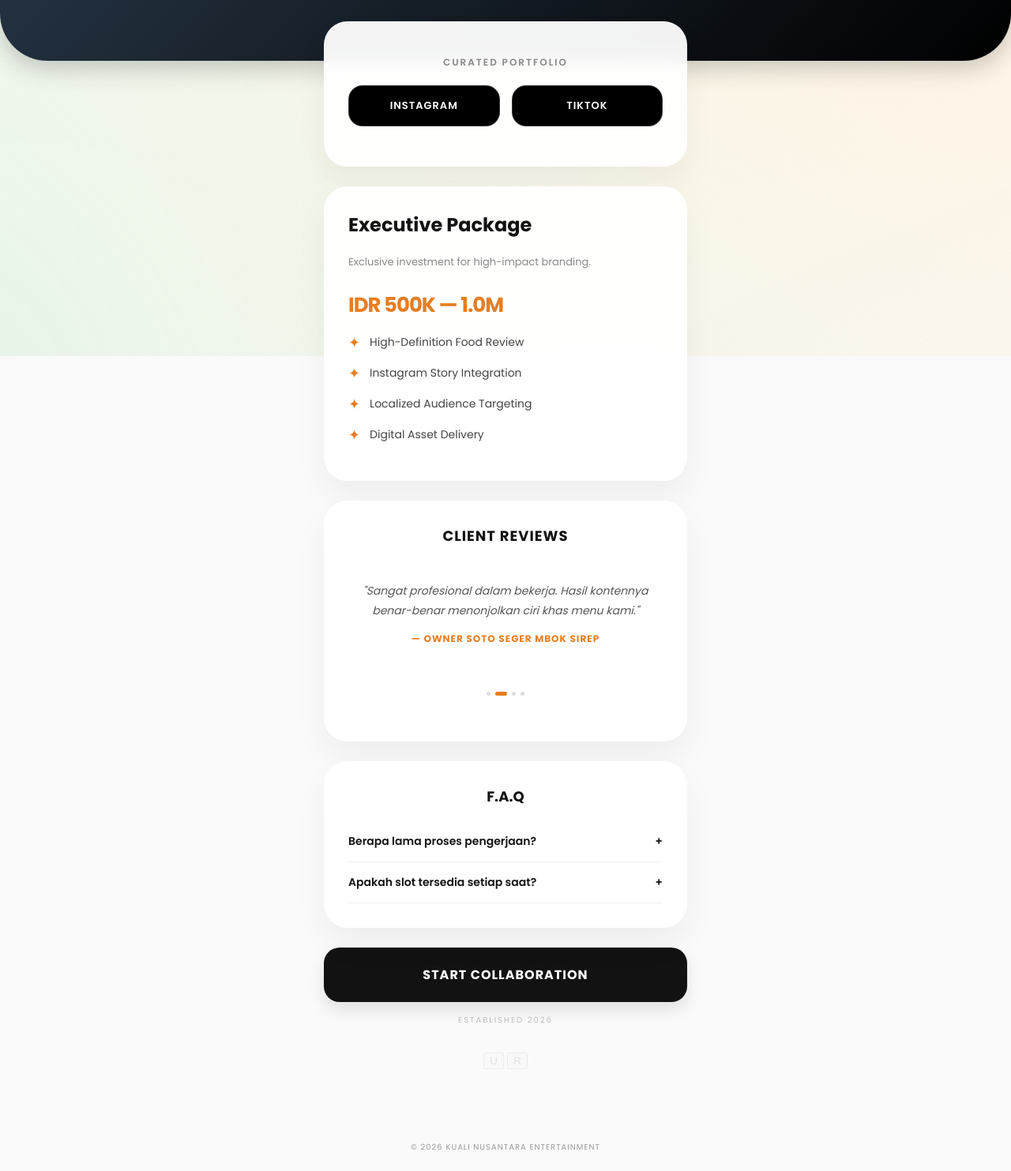
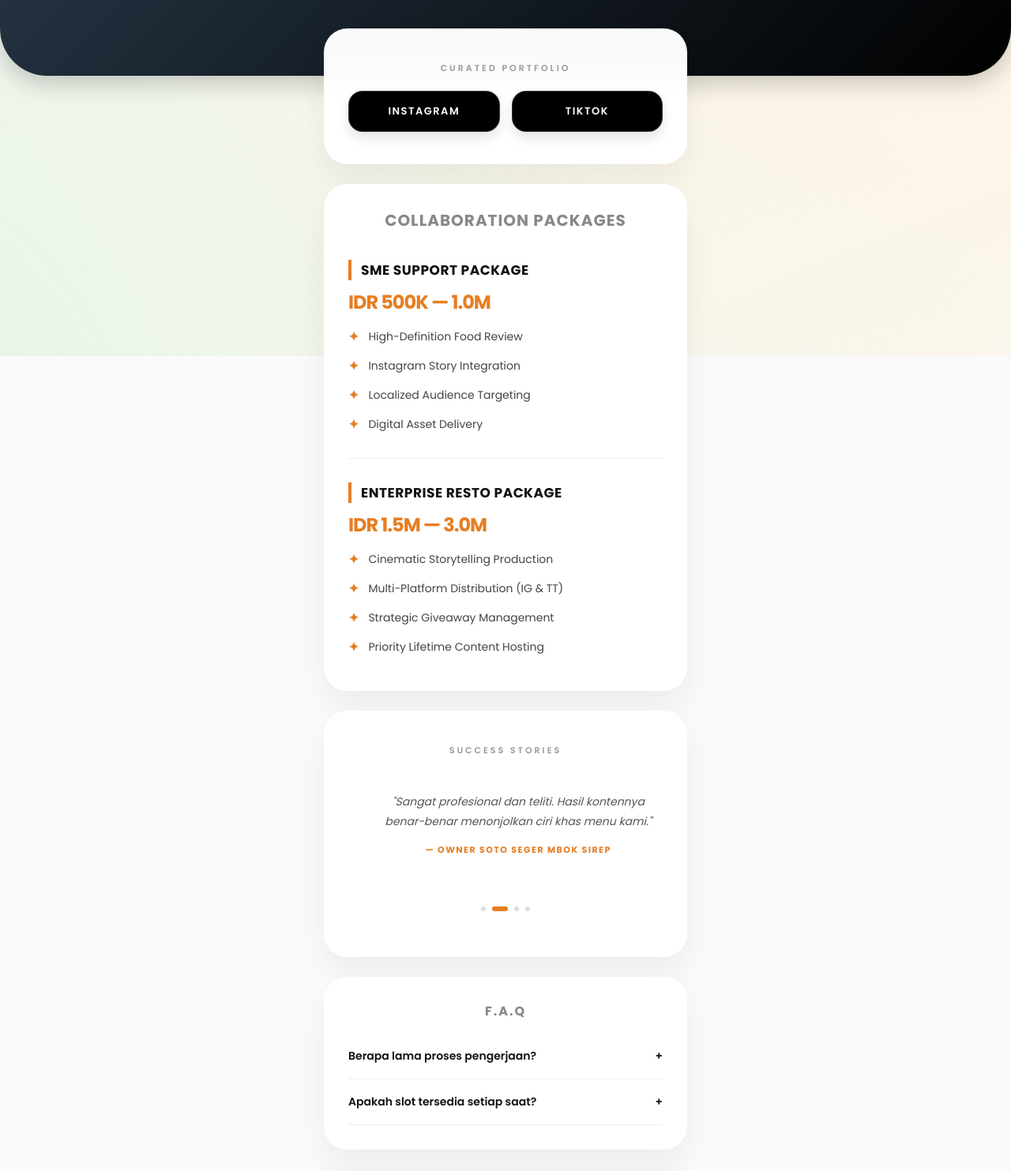
Before and after one commit to kuali-nusantara/Media, a plain HTML site: page index.html in a window 1280 px wide. Shown: the part 349-1832 px from the top of the page at 79% size. Drawn offline with Linux system fonts and the light colour scheme.

Commit message:
Add files via upload

```diff
--- a/index.html
+++ b/index.html
@@ -10,63 +10,66 @@
             --primary: #e67e22;
             --secondary: #27ae60;
             --dark: #121212;
-            --glass: rgba(255, 255, 255, 0.95);
+            --glass: rgba(255, 255, 255, 0.98);
         }
         * { scroll-behavior: smooth; -webkit-tap-highlight-color: transparent; box-sizing: border-box; }
         body { font-family: 'Poppins', sans-serif; margin: 0; background: #fafafa; color: var(--dark); overflow-x: hidden; }
 
+        /* Background Efek Mewah */
         body::before { content: ""; position: fixed; top: 0; left: 0; width: 100%; height: 100%; background: radial-gradient(circle at top right, #fff3e0, transparent), radial-gradient(circle at bottom left, #e8f5e9, transparent); z-index: -1; }
 
-        header { background: linear-gradient(135deg, #2c3e50, #000000); color: white; padding: 80px 20px; text-align: center; border-bottom-left-radius: 60px; border-bottom-right-radius: 60px; box-shadow: 0 10px 30px rgba(0,0,0,0.2); position: relative; }
+        header { background: linear-gradient(135deg, #2c3e50, #000000); color: white; padding: 80px 20px 100px; text-align: center; border-bottom-left-radius: 60px; border-bottom-right-radius: 60px; box-shadow: 0 10px 30px rgba(0,0,0,0.2); position: relative; }
 
-        .main-container { max-width: 500px; margin: -50px auto 40px; padding: 0 20px; animation: fadeInUp 1s ease; }
+        .main-container { max-width: 500px; margin: -60px auto 40px; padding: 0 20px; animation: fadeInUp 1s ease; }
 
-        .card { background: var(--glass); backdrop-filter: blur(10px); padding: 30px; border-radius: 30px; border: 1px solid rgba(255,255,255,0.3); box-shadow: 0 20px 40px rgba(0,0,0,0.05); margin-bottom: 25px; transition: 0.4s; }
+        .card { background: var(--glass); backdrop-filter: blur(15px); padding: 30px; border-radius: 30px; border: 1px solid rgba(255,255,255,0.4); box-shadow: 0 20px 40px rgba(0,0,0,0.06); margin-bottom: 25px; transition: 0.4s cubic-bezier(0.175, 0.885, 0.32, 1.275); }
+        .card:hover { transform: translateY(-5px); box-shadow: 0 30px 60px rgba(0,0,0,0.1); }
 
-        .social-grid { display: grid; grid-template-columns: 1fr 1fr; gap: 15px; margin: 20px 0; }
-        .social-link { padding: 15px; border-radius: 18px; text-decoration: none; color: white; font-weight: 600; font-size: 13px; text-align: center; transition: 0.3s; text-transform: uppercase; letter-spacing: 1px; }
+        .social-grid { display: grid; grid-template-columns: 1fr 1fr; gap: 15px; margin: 10px 0; }
+        .social-link { padding: 15px; border-radius: 18px; text-decoration: none; color: white; font-weight: 600; font-size: 13px; text-align: center; transition: 0.3s; text-transform: uppercase; letter-spacing: 1.5px; box-shadow: 0 8px 15px rgba(0,0,0,0.1); }
         .ig, .tt { background: #000; border: 1px solid rgba(255,255,255,0.2); }
 
-        .price-tag { font-size: 26px; color: var(--primary); font-weight: 700; margin: 10px 0; letter-spacing: -1px; }
-        .benefit-list { text-align: left; padding: 0; list-style: none; font-size: 14px; color: #444; }
+        .package-title { font-size: 17px; font-weight: 700; color: var(--dark); margin-bottom: 5px; text-transform: uppercase; border-left: 4px solid var(--primary); padding-left: 12px; letter-spacing: 0.5px; }
+        .price-tag { font-size: 24px; color: var(--primary); font-weight: 800; margin: 10px 0; letter-spacing: -1px; }
+        .benefit-list { text-align: left; padding: 0; list-style: none; font-size: 14px; color: #444; margin-bottom: 30px; }
         .benefit-list li { margin-bottom: 12px; display: flex; align-items: center; }
-        .benefit-list li::before { content: '✦'; color: var(--primary); margin-right: 12px; font-size: 18px; }
+        .benefit-list li::before { content: '✦'; color: var(--primary); margin-right: 12px; font-size: 16px; font-weight: bold; }
 
         /* Testimonial Slider */
         .testimonial-wrapper { overflow: hidden; position: relative; margin: 20px 0; }
-        .testimonial-container { display: flex; transition: transform 0.6s cubic-bezier(0.4, 0, 0.2, 1); }
-        .testimonial-card { min-width: 100%; box-sizing: border-box; padding: 10px; text-align: center; }
-        .testimonial-text { font-style: italic; font-size: 14px; color: #555; line-height: 1.8; }
-        .testimonial-author { font-weight: 700; color: var(--primary); font-size: 12px; margin-top: 10px; display: block; letter-spacing: 1px; }
-        .dots { text-align: center; margin-top: 10px; }
-        .dot { height: 5px; width: 5px; background-color: #ddd; border-radius: 50%; display: inline-block; margin: 0 3px; transition: 0.3s; }
-        .dot.active { background-color: var(--primary); width: 15px; border-radius: 10px; }
+        .testimonial-container { display: flex; transition: transform 0.8s cubic-bezier(0.4, 0, 0.2, 1); }
+        .testimonial-card { min-width: 100%; box-sizing: border-box; padding: 10px 20px; text-align: center; }
+        .testimonial-text { font-style: italic; font-size: 14px; color: #555; line-height: 1.8; margin-bottom: 15px; }
+        .testimonial-author { font-weight: 700; color: var(--primary); font-size: 11px; display: block; letter-spacing: 1.5px; text-transform: uppercase; }
+        .dots { text-align: center; margin-top: 15px; }
+        .dot { height: 6px; width: 6px; background-color: #ddd; border-radius: 50%; display: inline-block; margin: 0 4px; transition: 0.3s; }
+        .dot.active { background-color: var(--primary); width: 20px; border-radius: 10px; }
 
-        /* FAQ Section */
-        .faq-item { border-bottom: 1px solid #eee; padding: 15px 0; cursor: pointer; }
+        /* FAQ */
+        .faq-item { border-bottom: 1px solid #eee; padding: 18px 0; cursor: pointer; }
         .faq-question { font-weight: 600; font-size: 14px; display: flex; justify-content: space-between; align-items: center; }
-        .faq-answer { font-size: 13px; color: #666; display: none; margin-top: 10px; line-height: 1.6; }
+        .faq-answer { font-size: 13px; color: #666; display: none; margin-top: 12px; line-height: 1.7; }
 
-        .btn-wa { display: block; background: var(--dark); color: white; padding: 22px; border-radius: 20px; text-decoration: none; font-weight: 700; font-size: 16px; margin-top: 25px; text-align: center; transition: 0.3s; letter-spacing: 1px; text-transform: uppercase; box-shadow: 0 10px 20px rgba(0,0,0,0.1); }
-        .btn-wa:hover { background: var(--primary); transform: scale(1.03); }
+        .btn-wa { display: block; background: var(--dark); color: white; padding: 22px; border-radius: 20px; text-decoration: none; font-weight: 700; font-size: 16px; margin-top: 30px; text-align: center; transition: 0.3s; letter-spacing: 2px; text-transform: uppercase; box-shadow: 0 15px 30px rgba(0,0,0,0.15); }
+        .btn-wa:hover { background: var(--primary); transform: translateY(-3px); }
 
-        @keyframes fadeInUp { from { opacity: 0; transform: translateY(30px); } to { opacity: 1; transform: translateY(0); } }
-        footer { text-align: center; padding: 40px 20px; color: #999; font-size: 10px; letter-spacing: 1px; }
+        @keyframes fadeInUp { from { opacity: 0; transform: translateY(40px); } to { opacity: 1; transform: translateY(0); } }
+        footer { text-align: center; padding: 40px 20px; color: #aaa; font-size: 10px; letter-spacing: 2px; text-transform: uppercase; }
     </style>
 </head>
 <body>
 
 <header>
-    <img src="logo.jpg" alt="Logo Kuali Nusantara" style="width:130px; height:130px; border-radius:50%; border:6px solid rgba(255,255,255,0.1); margin-bottom:20px; object-fit:cover; background: white;">
-    <div style="font-weight: 700; font-size: 12px; letter-spacing: 3px; color: #bf953f; margin-bottom: 10px;">PREMIUM MEDIA SERVICE</div>
+    <img src="logo.jpg" alt="Logo Kuali Nusantara" style="width:130px; height:130px; border-radius:50%; border:6px solid rgba(255,255,255,0.15); margin-bottom:20px; object-fit:cover; background: white; box-shadow: 0 10px 25px rgba(0,0,0,0.2);">
+    <div style="font-weight: 700; font-size: 11px; letter-spacing: 4px; color: #bf953f; margin-bottom: 12px; text-transform: uppercase;">Premium Media Service</div>
     <h1 style="margin: 0; font-size: 32px; font-weight: 700; letter-spacing: -1px;">Kuali Nusantara</h1>
-    <p style="margin: 10px 0 0; font-weight: 300; opacity: 0.7; font-size: 15px;">Elevating Your Culinary Brand</p>
+    <p style="margin: 8px 0 0; font-weight: 300; opacity: 0.8; font-size: 15px; letter-spacing: 0.5px;">Official Media Presence 2026</p>
 </header>
 
 <div class="main-container">
 
     <div class="card">
-        <p style="text-align:center; font-weight: 600; margin-bottom: 20px; font-size: 12px; color: #888; letter-spacing: 2px;">CURATED PORTFOLIO</p>
+        <p style="text-align:center; font-weight: 600; margin-bottom: 20px; font-size: 11px; color: #999; letter-spacing: 3px; text-transform: uppercase;">Curated Portfolio</p>
         <div class="social-grid">
             <a href="https://www.instagram.com/kualinusantara_?igsh=MTdjM2dzMXFzaWh6bg==" class="social-link ig" target="_blank">Instagram</a>
             <a href="https://www.tiktok.com/@kuali_nusantara?_r=1&_t=ZS-92zImdMN4Tt" class="social-link tt" target="_blank">TikTok</a>
@@ -74,10 +77,9 @@
     </div>
 
     <div class="card">
-        <h2 id="client-title" style="margin-top:0; font-size: 24px;">Executive Package</h2>
-        <p id="client-desc" style="font-size: 13px; color: #888; margin-bottom: 25px;">Exclusive investment for high-impact branding.</p>
+        <h2 style="margin-top:0; font-size: 20px; text-align: center; margin-bottom: 35px; letter-spacing: 1px; text-transform: uppercase; color: #888;">Collaboration Packages</h2>
 
-        <div id="section-umkm" class="content-section" style="display:block;">
+        <div class="package-title">SME Support Package</div>
         <div class="price-tag">IDR 500K — 1.0M</div>
         <ul class="benefit-list">
             <li>High-Definition Food Review</li>
@@ -85,38 +87,38 @@
             <li>Localized Audience Targeting</li>
             <li>Digital Asset Delivery</li>
         </ul>
-        </div>
 
-        <div id="section-resto" class="content-section" style="display:none;">
+        <hr style="border: 0; border-top: 1px solid #eee; margin-bottom: 30px; margin-top: 10px;">
+
+        <div class="package-title">Enterprise Resto Package</div>
         <div class="price-tag">IDR 1.5M — 3.0M</div>
-            <ul class="benefit-list">
+        <ul class="benefit-list" style="margin-bottom: 0;">
             <li>Cinematic Storytelling Production</li>
             <li>Multi-Platform Distribution (IG & TT)</li>
             <li>Strategic Giveaway Management</li>
             <li>Priority Lifetime Content Hosting</li>
         </ul>
     </div>
-    </div>
 
     <div class="card">
-        <h3 style="margin-top:0; font-size: 18px; text-align: center; letter-spacing: 1px;">CLIENT REVIEWS</h3>
+        <p style="text-align:center; font-weight: 600; margin-bottom: 15px; font-size: 11px; color: #999; letter-spacing: 3px; text-transform: uppercase;">Success Stories</p>
         <div class="testimonial-wrapper">
             <div class="testimonial-container" id="testimonialSlider">
                 <div class="testimonial-card">
-                    <p class="testimonial-text">"Kualitas video review sangat sinematik dan membantu meningkatkan traffic pengunjung secara signifikan."</p>
-                    <span class="testimonial-author">— OWNER BAKSO SOLO SURYANATA</span>
+                    <p class="testimonial-text">"Video review-nya sinematik banget! Kunjungan resto kami naik drastis setelah kolaborasi."</p>
+                    <span class="testimonial-author">— Owner Bakso Solo Suryanata</span>
                 </div>
                 <div class="testimonial-card">
-                    <p class="testimonial-text">"Sangat profesional dalam bekerja. Hasil kontennya benar-benar menonjolkan ciri khas menu kami."</p>
-                    <span class="testimonial-author">— OWNER SOTO SEGER MBOK SIREP</span>
+                    <p class="testimonial-text">"Sangat profesional dan teliti. Hasil kontennya benar-benar menonjolkan ciri khas menu kami."</p>
+                    <span class="testimonial-author">— Owner Soto Seger Mbok Sirep</span>
                 </div>
                 <div class="testimonial-card">
-                    <p class="testimonial-text">"Kerjasama yang luar biasa. Engagement di media sosial kami naik drastis setelah di-review."</p>
-                    <span class="testimonial-author">— OWNER GULTIK 57</span>
+                    <p class="testimonial-text">"Engagement di sosmed kami meningkat tajam. Partner media terbaik untuk brand kuliner."</p>
+                    <span class="testimonial-author">— Owner Gultik 57</span>
                 </div>
                 <div class="testimonial-card">
-                    <p class="testimonial-text">"Partner media yang sangat direkomendasikan untuk pengembangan branding kuliner."</p>
-                    <span class="testimonial-author">— MEDIA AGENCY</span>
+                    <p class="testimonial-text">"Kualitas produksi yang luar biasa. Sangat merekomendasikan Kuali Nusantara sebagai partner branding."</p>
+                    <span class="testimonial-author">— Media Agency</span>
                 </div>
             </div>
             <div class="dots" id="dotContainer"></div>
@@ -124,45 +126,30 @@
     </div>
 
     <div class="card">
-        <h3 style="margin-top:0; font-size: 18px; text-align: center;">F.A.Q</h3>
+        <h3 style="margin-top:0; font-size: 16px; text-align: center; text-transform: uppercase; letter-spacing: 2px; color: #888;">F.A.Q</h3>
         <div class="faq-item" onclick="toggleFaq(0)">
             <div class="faq-question">Berapa lama proses pengerjaan? <span>+</span></div>
-            <div class="faq-answer">Proses editing premium memakan waktu 3-5 hari kerja agar hasil maksimal.</div>
+            <div class="faq-answer">Proses editing premium memakan waktu 3-5 hari kerja setelah produksi footage selesai untuk hasil maksimal.</div>
         </div>
         <div class="faq-item" onclick="toggleFaq(1)">
             <div class="faq-question">Apakah slot tersedia setiap saat? <span>+</span></div>
-            <div class="faq-answer">Kami membatasi slot setiap bulan untuk menjaga eksklusivitas konten setiap klien.</div>
+            <div class="faq-answer">Kami membatasi slot setiap bulannya untuk menjaga eksklusivitas dan kualitas konten setiap klien kami.</div>
         </div>
     </div>
 
     <div style="text-align: center;">
-        <a href="https://wa.me/6282255137774?text=Halo%20Kuali%20Nusantara,%20saya%20ingin%20diskusi%20kerjasama%20eksklusif" class="btn-wa">Start Collaboration</a>
-        <p style="font-size: 10px; color: #bbb; margin-top: 15px; letter-spacing: 2px;">ESTABLISHED 2026</p>
-    </div>
-
-    <div style="text-align: center; margin-top: 30px; opacity: 0.1;">
-        <button onclick="switchView('umkm')">U</button>
-        <button onclick="switchView('resto')">R</button>
+        <a href="https://wa.me/6282255137774?text=Halo%20Kuali%20Nusantara,%20saya%20tertarik%20untuk%20diskusi%20kerjasama%20eksklusif" class="btn-wa">Start Collaboration</a>
+        <p style="font-size: 10px; color: #bbb; margin-top: 20px; letter-spacing: 3px;">BRINGING VALUE TO YOUR BRAND</p>
     </div>
 
 </div>
 
 <footer>
-    <p>&copy; 2026 KUALI NUSANTARA ENTERTAINMENT</p>
+    <p>&copy; 2026 KUALI NUSANTARA ENTERTAINMENT<br>INDONESIA 🇮🇩</p>
 </footer>
 
 <script>
-    function switchView(type) {
-        const u = document.getElementById('section-umkm');
-        const r = document.getElementById('section-resto');
-        const t = document.getElementById('client-title');
-        if(type === 'umkm') {
-            u.style.display = 'block'; r.style.display = 'none'; t.innerText = "SME Support Package";
-        } else {
-            u.style.display = 'none'; r.style.display = 'block'; t.innerText = "Enterprise Resto Package";
-        }
-    }
-
+    // FAQ Toggle Function
     function toggleFaq(index) {
         const answers = document.querySelectorAll('.faq-answer');
         const current = answers[index].style.display;
@@ -170,6 +157,7 @@
         answers[index].style.display = current === 'block' ? 'none' : 'block';
     }
 
+    // Testimonial Slider Logic
     const slider = document.getElementById('testimonialSlider');
     const cards = document.querySelectorAll('.testimonial-card');
     const dotContainer = document.getElementById('dotContainer');
@@ -192,10 +180,7 @@
     setInterval(() => {
         currentIndex = (currentIndex + 1) % cards.length;
         showSlide(currentIndex);
-    }, 4000);
-
-    const urlParams = new URLSearchParams(window.location.search);
-    if(urlParams.get('ref') === 'resto') switchView('resto');
+    }, 4500);
 </script>
 
 </body>
```
Lines whose indentation alone changed are shown as unchanged.
